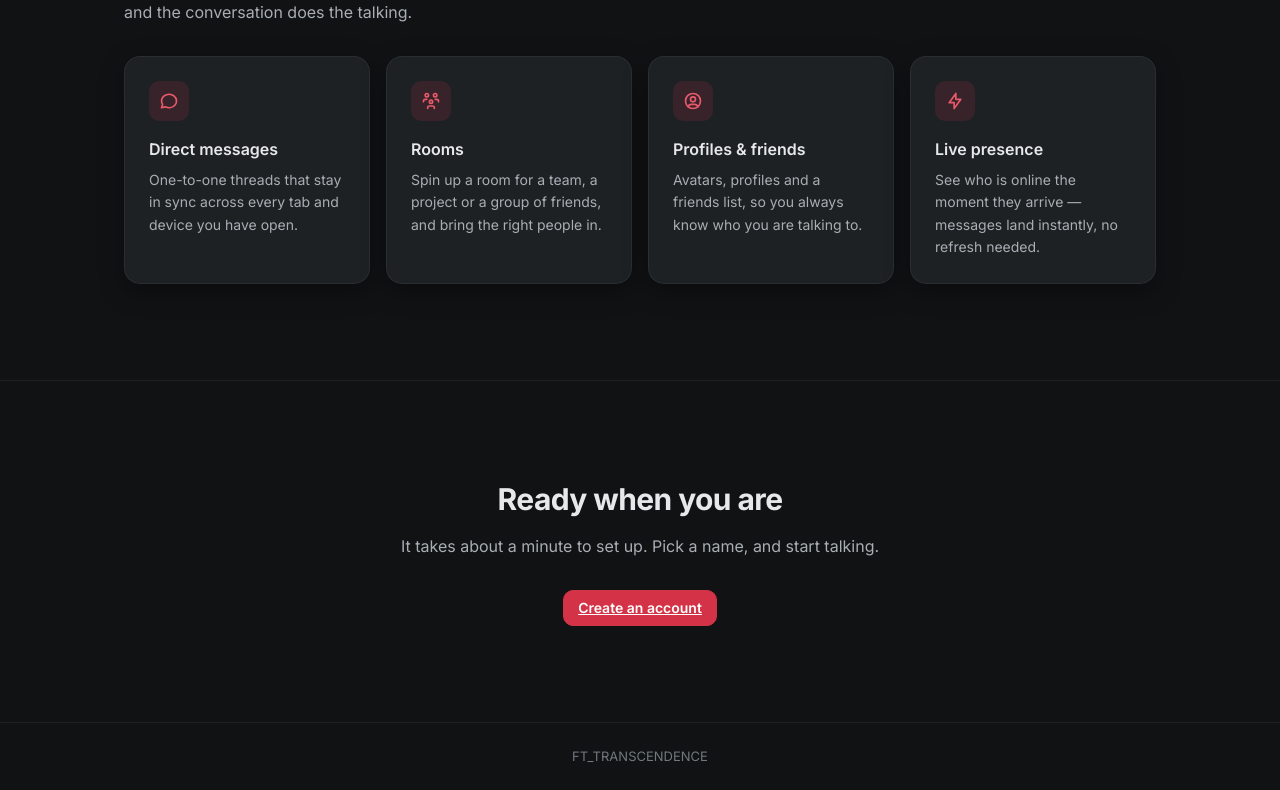
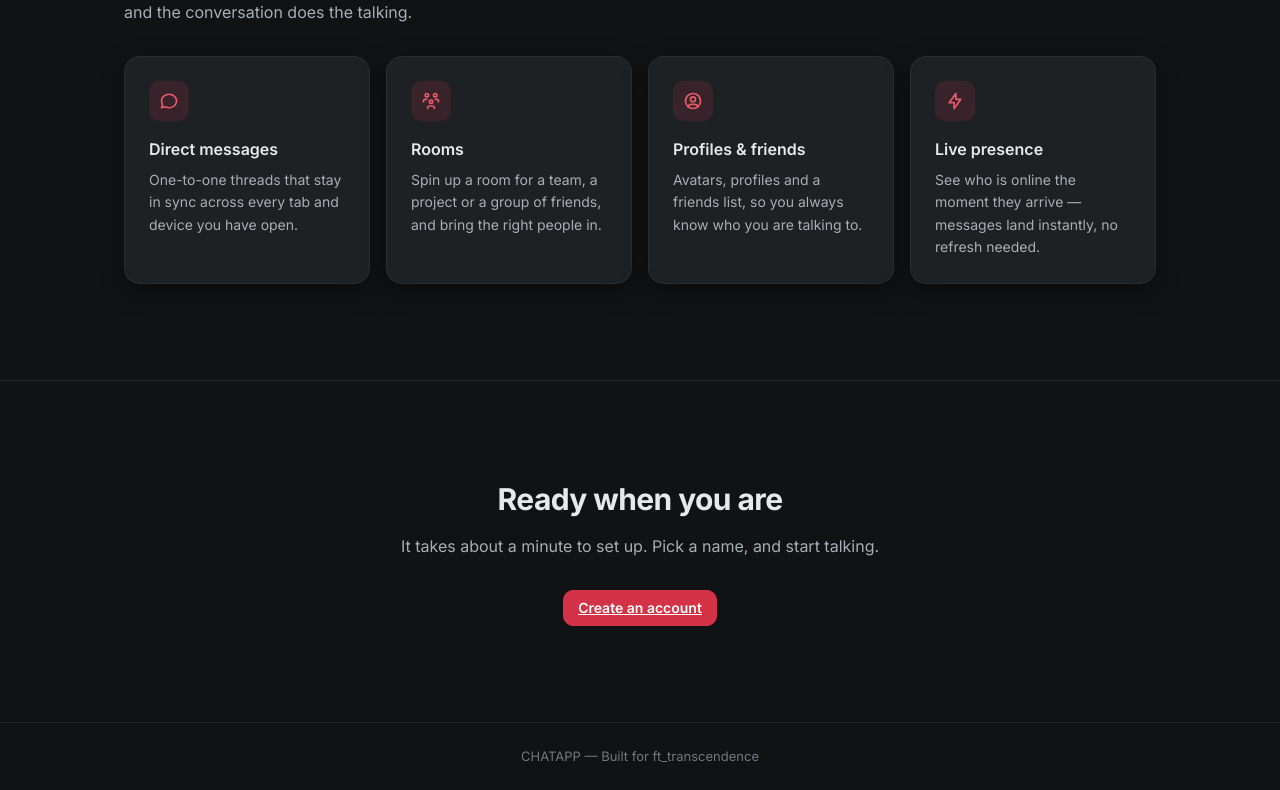
Before and after one commit to Aymanesaj/Guild-chat, a React (Vite) app in the folder frontend/app/: page / in a window 1280 px wide. Shown: the part 753-1543 px from the top of the page. Built offline with nearby package versions, Linux system fonts and the light colour scheme.

Commit message:
footer small change

```diff
--- a/frontend/app/src/components/landing/Landing.jsx
+++ b/frontend/app/src/components/landing/Landing.jsx
@@ -86,7 +86,7 @@ function Landing({ isAuth }) {
       </Closing>
 
       <Footer>
-        <Container>FT_TRANSCENDENCE</Container>
+        <Container>CHATAPP — Built for ft_transcendence</Container>
       </Footer>
     </Page>
   );
```
